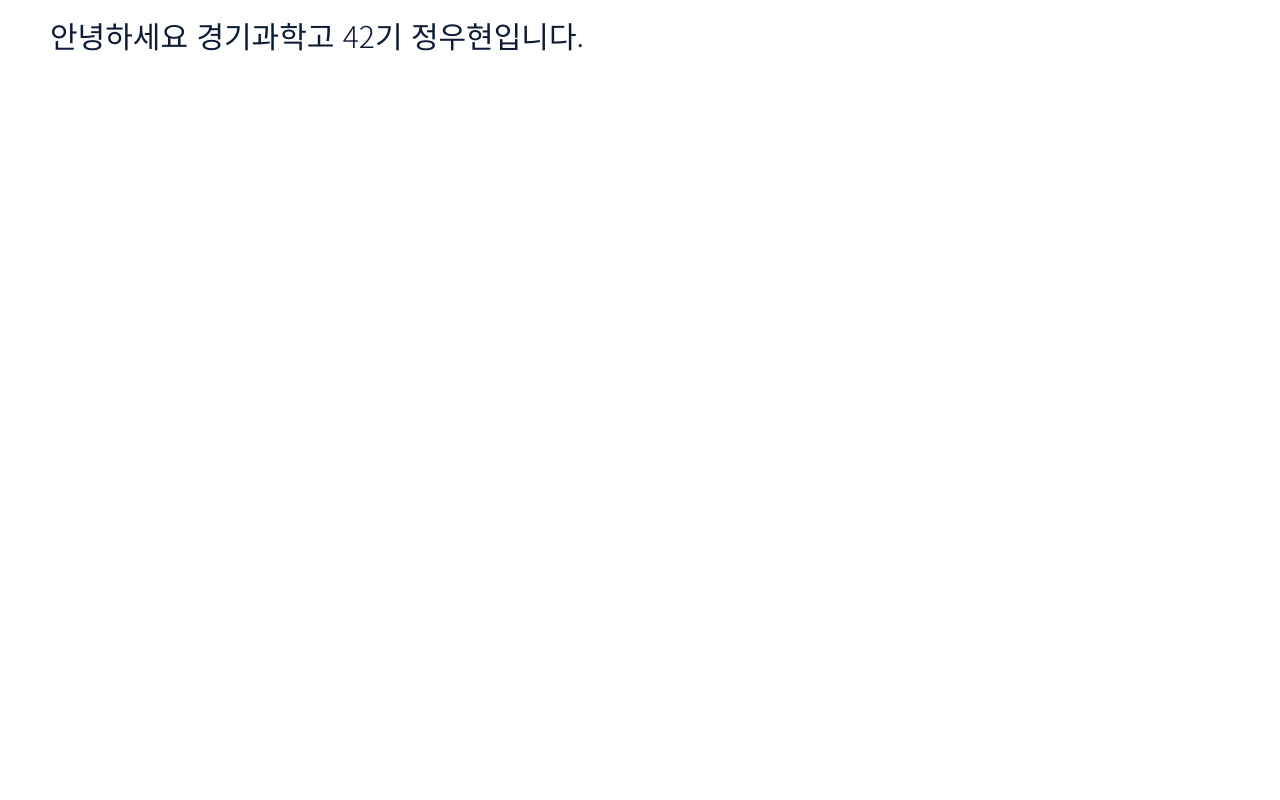
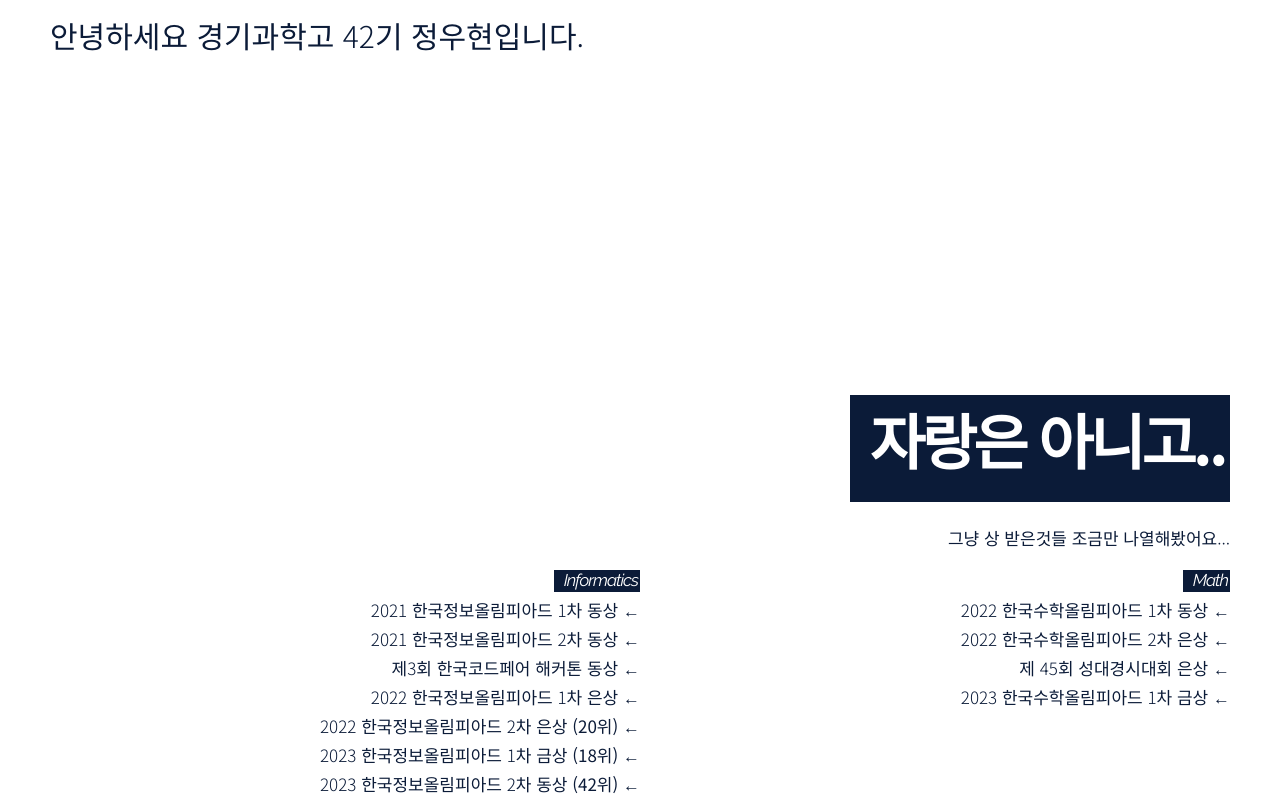
Before and after one commit to woohyunjng/woohyunjng.github.io, a React (Vite) app: page / in a window 1280 px wide. Shown: the part 445-1245 px from the top of the page. Before the commit the page ends 800 px from the top, so only its background shows below. Built offline with nearby package versions, Linux system fonts and the light colour scheme.

Commit message:
feat(layouts/achievements): achievements page/data

```diff
--- a/src/App.tsx
+++ b/src/App.tsx
@@ -1,9 +1,11 @@
 import Intro from "./layouts/intro.tsx";
+import Achievements from "./layouts/achievements.tsx";
 
 function App() {
     return (
         <>
             <Intro />
+            <Achievements />
         </>
     );
 }
--- a/src/data.json
+++ b/src/data.json
@@ -2,5 +2,78 @@
     "intro": {
         "mainText": ["Hello, I am", "Woohyun Jung"],
         "descriptionText": "안녕하세요 경기과학고 42기 정우현입니다."
+    },
+
+    "achievements": {
+        "title": "자랑은 아니고..",
+        "subtitle": "그냥 상 받은것들 조금만 나열해봤어요...",
+        "list": [
+            {
+                "name": "2021 한국정보올림피아드 1차",
+                "value": "동상",
+                "color": "third",
+                "type": "informatics"
+            },
+            {
+                "name": "2021 한국정보올림피아드 2차",
+                "value": "동상",
+                "color": "third",
+                "type": "informatics"
+            },
+            {
+                "name": "제3회 한국코드페어 해커톤",
+                "value": "동상",
+                "color": "third",
+                "type": "informatics"
+            },
+            {
+                "name": "2022 한국정보올림피아드 1차",
+                "value": "은상",
+                "color": "second",
+                "type": "informatics"
+            },
+            {
+                "name": "2022 한국정보올림피아드 2차",
+                "value": "은상 (20위)",
+                "color": "second",
+                "type": "informatics"
+            },
+            {
+                "name": "2022 한국수학올림피아드 1차",
+                "value": "동상",
+                "color": "third",
+                "type": "math"
+            },
+            {
+                "name": "2022 한국수학올림피아드 2차",
+                "value": "은상",
+                "color": "second",
+                "type": "math"
+            },
+            {
+                "name": "2023 한국정보올림피아드 1차",
+                "value": "금상 (18위)",
+                "color": "first",
+                "type": "informatics"
+            },
+            {
+                "name": "2023 한국정보올림피아드 2차",
+                "value": "동상 (42위)",
+                "color": "third",
+                "type": "informatics"
+            },
+            {
+                "name": "제 45회 성대경시대회",
+                "value": "은상",
+                "color": "second",
+                "type": "math"
+            },
+            {
+                "name": "2023 한국수학올림피아드 1차",
+                "value": "금상",
+                "color": "first",
+                "type": "math"
+            }
+        ]
     }
 }
--- /dev/null
+++ b/src/layouts/achievements.tsx
@@ -0,0 +1,35 @@
+import data from "../data.json";
+
+import "../styles/layouts/achievements.css";
+
+const Achievements = () => (
+    <div className="achievements">
+        <h1 className="title titleFont">{data.achievements.title}</h1>
+        <h4 className="subTitle smallFont">{data.achievements.subtitle}</h4>
+
+        <div className="list">
+            <div className="element informatics">
+                <div className="type smallFont">Informatics</div>
+                {data.achievements.list
+                    .filter((x) => x.type === "informatics")
+                    .map((x) => (
+                        <h4 className="listElement smallFont">
+                            {x.name} <b className="value">{x.value}</b> ←
+                        </h4>
+                    ))}
+            </div>
+            <div className="element math">
+                <div className="type smallFont">Math</div>
+                {data.achievements.list
+                    .filter((x) => x.type === "math")
+                    .map((x) => (
+                        <h4 className="listElement smallFont">
+                            {x.name} <b className="value">{x.value}</b> ←
+                        </h4>
+                    ))}
+            </div>
+        </div>
+    </div>
+);
+
+export default Achievements;
--- a/src/layouts/intro.tsx
+++ b/src/layouts/intro.tsx
@@ -5,8 +5,12 @@ import "../styles/layouts/intro.css";
 const Intro = () => (
     <div className="intro">
         <div className="innerIntro">
-            <h1 className="mainText noHighlight">{data.intro.mainText[0]}</h1>
-            <h1 className="mainText highlight">{data.intro.mainText[1]}</h1>
+            <h1 className="mainText noHighlight titleFont">
+                {data.intro.mainText[0]}
+            </h1>
+            <h1 className="mainText highlight titleFont">
+                {data.intro.mainText[1]}
+            </h1>
             {data.intro.descriptionText.split("\n").map((text) => (
                 <h2 className="descriptionText" key={text}>
                     {text}
--- a/src/styles/global.css
+++ b/src/styles/global.css
@@ -30,3 +30,78 @@ body {
 
     margin: 0;
 }
+
+@media (min-width: 320px) {
+    body {
+        padding-left: 30px;
+        padding-right: 30px;
+    }
+
+    .titleFont {
+        font-size: 30px;
+    }
+
+    .smallFont {
+        font-size: 9px;
+    }
+}
+
+@media (min-width: 480px) {
+    body {
+        padding-left: 40px;
+        padding-right: 40px;
+    }
+
+    .titleFont {
+        font-size: 40px;
+    }
+
+    .smallFont {
+        font-size: 11px;
+    }
+}
+
+@media (min-width: 768px) {
+    body {
+        padding-left: 50px;
+        padding-right: 50px;
+    }
+
+    .titleFont {
+        font-size: 50px;
+    }
+
+    .smallFont {
+        font-size: 14px;
+    }
+}
+
+@media (min-width: 1280px) {
+    .titleFont {
+        font-size: 60px;
+    }
+
+    .smallFont {
+        font-size: 17px;
+    }
+}
+
+@media (min-width: 1920px) {
+    .titleFont {
+        font-size: 80px;
+    }
+
+    .smallFont {
+        font-size: 22px;
+    }
+}
+
+@media (min-width: 2560px) {
+    .titleFont {
+        font-size: 100px;
+    }
+
+    .smallFont {
+        font-size: 28px;
+    }
+}
--- /dev/null
+++ b/src/styles/layouts/achievements.css
@@ -0,0 +1,96 @@
+.title {
+    width: max-content;
+    border: 0px;
+
+    background-color: var(--primary);
+    color: white;
+
+    letter-spacing: -0.1ch;
+    font-family: "Noto Sans KR", sans-serif;
+    font-weight: 700;
+
+    padding-bottom: 20px;
+    padding-left: 20px;
+    padding-right: 5px;
+
+    margin-bottom: 10px;
+    margin-left: auto;
+    margin-right: 0px;
+}
+
+.subTitle {
+    width: max-content;
+    color: var(--primary);
+
+    font-family: "Noto Sans KR", sans-serif;
+    font-weight: 300;
+
+    margin-bottom: 20px;
+    margin-left: auto;
+    margin-right: 0px;
+}
+
+.type {
+    width: max-content;
+    border: 0px;
+
+    background-color: var(--primary);
+    color: white;
+
+    letter-spacing: -0.1ch;
+    font-family: "Raleway", sans-serif;
+    font-style: italic;
+
+    padding-bottom: 2px;
+    padding-left: 10px;
+    padding-right: 2px;
+
+    margin-bottom: 5px;
+    margin-left: auto;
+    margin-right: 0px;
+}
+
+.listElement {
+    width: max-content;
+    color: var(--primary);
+
+    font-family: "Noto Sans KR", sans-serif;
+    font-weight: 300;
+
+    margin-top: 0px;
+    margin-bottom: 3px;
+    margin-left: auto;
+    margin-right: 0px;
+}
+
+.listElement:after {
+    display: block;
+    content: "";
+
+    border-bottom: solid 0.5px var(--primary);
+
+    transform: scaleX(0);
+    transform-origin: 100% 50%;
+    transition: transform 250ms ease-in-out;
+}
+
+.listElement:hover:after {
+    transform: scaleX(1);
+}
+
+.value {
+    font-weight: 400;
+}
+
+@media (max-width: 768px) {
+    .element.math {
+        margin-top: 15px;
+    }
+}
+
+@media (min-width: 768px) {
+    .list {
+        display: grid;
+        grid-template-columns: 1fr 1fr;
+    }
+}
--- a/src/styles/layouts/intro.css
+++ b/src/styles/layouts/intro.css
@@ -10,7 +10,6 @@
 
     border: 0px;
 
-    font-size: 50px;
     letter-spacing: -0.1ch;
     font-family: "Raleway", sans-serif;
 
@@ -42,11 +41,7 @@
 }
 
 @media (min-width: 320px) {
-    .intro {
-        padding-left: 30px;
-    }
-
-    .mainText {
+    .titleFont {
         font-size: 30px;
     }
 
@@ -56,11 +51,7 @@
 }
 
 @media (min-width: 480px) {
-    .intro {
-        padding-left: 40px;
-    }
-
-    .mainText {
+    .titleFont {
         font-size: 40px;
     }
 
@@ -70,11 +61,7 @@
 }
 
 @media (min-width: 768px) {
-    .intro {
-        padding-left: 50px;
-    }
-
-    .mainText {
+    .titleFont {
         font-size: 50px;
     }
 
@@ -84,7 +71,7 @@
 }
 
 @media (min-width: 1280px) {
-    .mainText {
+    .titleFont {
         font-size: 60px;
     }
 
@@ -94,7 +81,7 @@
 }
 
 @media (min-width: 1920px) {
-    .mainText {
+    .titleFont {
         font-size: 80px;
     }
 
@@ -104,7 +91,7 @@
 }
 
 @media (min-width: 2560px) {
-    .mainText {
+    .titleFont {
         font-size: 100px;
     }
 
```
